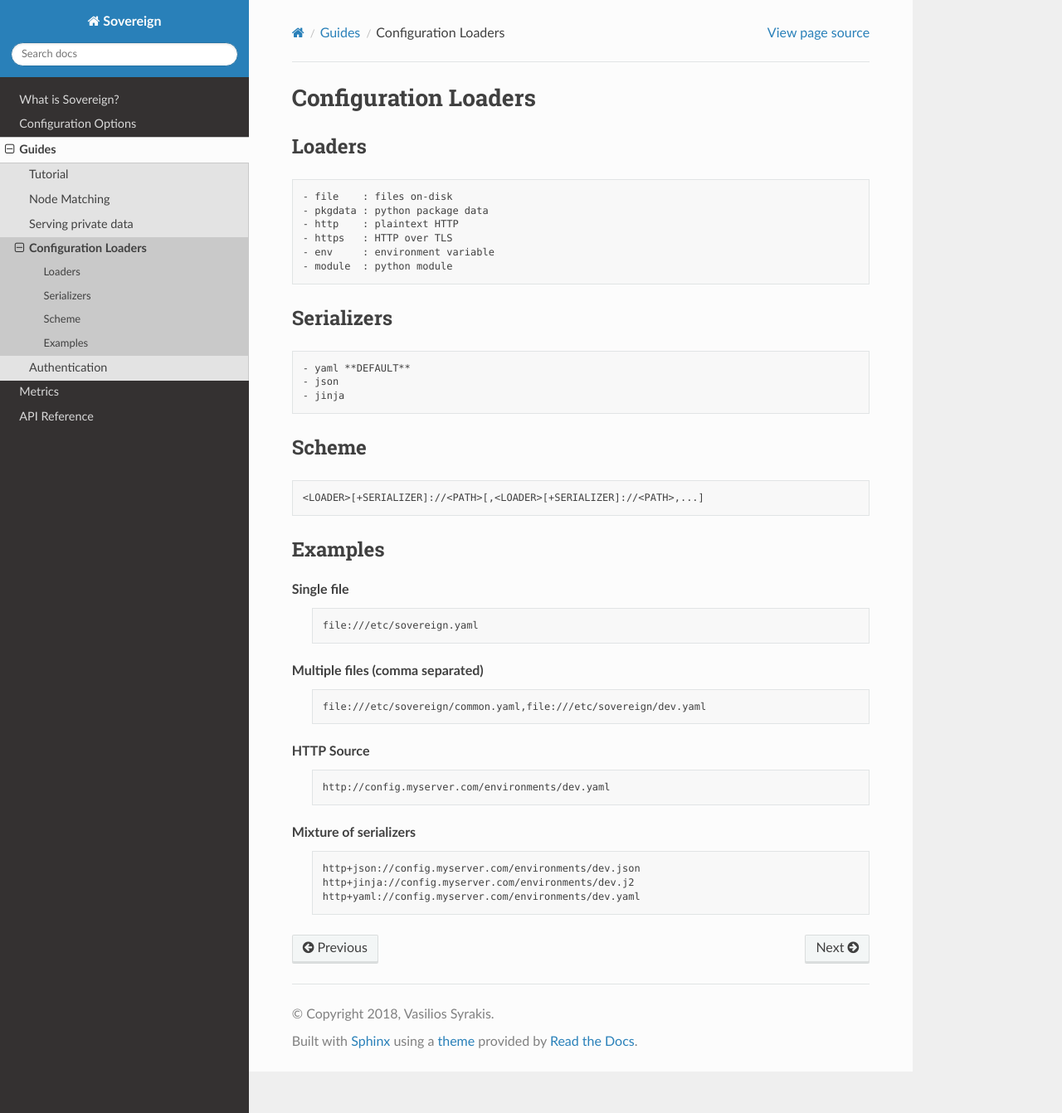
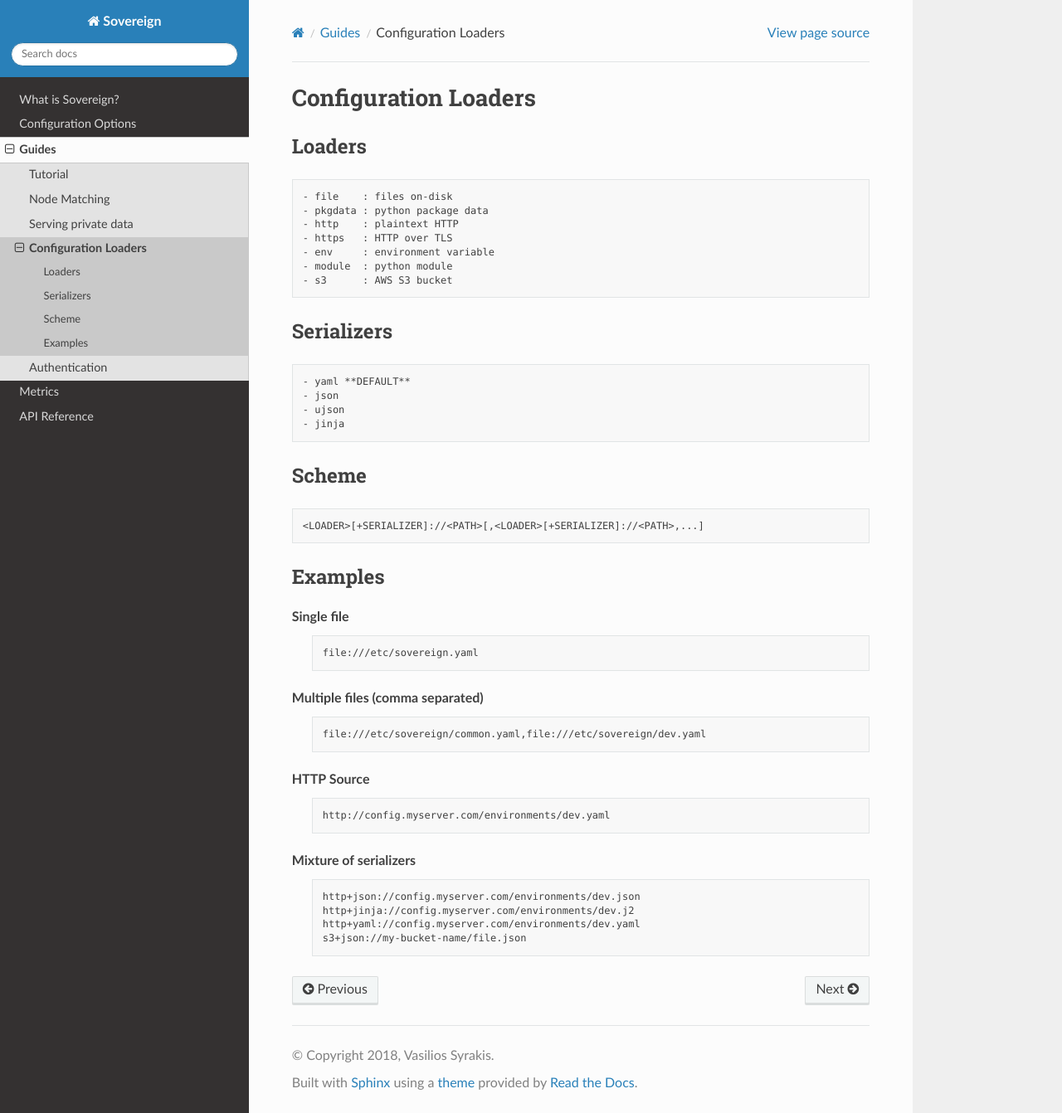
Before and after one commit to cetanu/sovereign, a Sphinx documentation site: the page built from docs/guides/config_loaders.rst, in a window 1280 px wide and 1342 px high. Shown: the whole window at 83% size. Built offline with Sphinx 7.4.7 and the Read the Docs theme 2.0.0, drawn with Linux system fonts in a browser that asks for light colours.

Commit message:
Updated doco, also added ujson serializer since it's included now

```diff
--- a/docs/guides/config_loaders.rst
+++ b/docs/guides/config_loaders.rst
@@ -13,6 +13,7 @@ Loaders
   - https   : HTTP over TLS
   - env     : environment variable
   - module  : python module
+  - s3      : AWS S3 bucket
 
 
 Serializers
@@ -21,6 +22,7 @@ Serializers
 
   - yaml **DEFAULT**
   - json
+  - ujson
   - jinja
 
 
@@ -55,3 +57,4 @@ Mixture of serializers
        http+json://config.myserver.com/environments/dev.json
        http+jinja://config.myserver.com/environments/dev.j2
        http+yaml://config.myserver.com/environments/dev.yaml
+       s3+json://my-bucket-name/file.json
```
Also changed, not shown: 1 other file.
